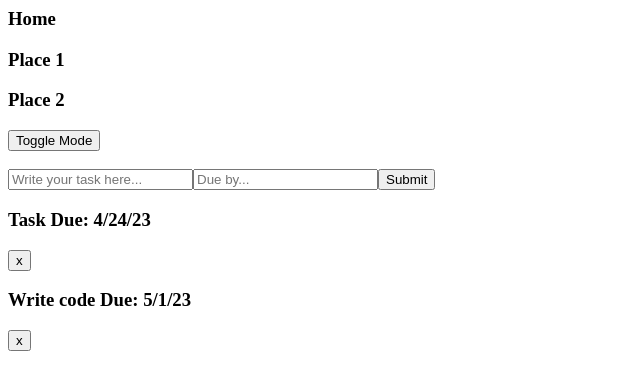
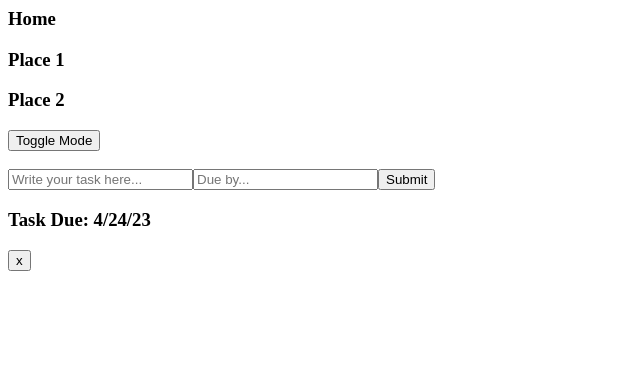
Before and after one commit to teklumezgebo/Productivity-Hub, a React (Create React App) app: page / in a window 1280 px wide. Shown: the top 390 px of the page, without its empty margins (0-640 px from the left). Built offline with nearby package versions, Linux system fonts and the light colour scheme; data requests are answered from the project's data file.

Commit message:
task component format change

```diff
--- a/db.json
+++ b/db.json
@@ -3,12 +3,7 @@
     {
       "task": "Task",
       "due": "4/24/23",
-      "id": 1
-    },
-    {
-      "task": "Write code",
-      "due": "5/1/23",
-      "id": 2
+      "id": 3
     }
   ]
 }
--- a/src/components/App.js
+++ b/src/components/App.js
@@ -26,7 +26,7 @@ function App() {
 
   function filterList(id) {
     const filteredList = list.filter((task) => task.props.id !== id)
-    setList(() => [...list, filteredList])
+    setList(filteredList)
   }
 
   function handleDelete(id) {
@@ -36,6 +36,8 @@ function App() {
     .then(res => res.json())
     .then(() => filterList(id))
   }
+
+  console.log(list)
 
   return (
     <div>
--- a/src/components/TaskList.js
+++ b/src/components/TaskList.js
@@ -10,7 +10,6 @@ function TaskList({ list, onListChange, onDelete }) {
             const displayTask = tasks.map((task) => {
                 return (<Task key={task.id} id={task.id} task={task.task} dueDate={task.due} onDelete={onDelete}/>)
             })
-            console.log(displayTask)
             onListChange(displayTask)
         })
     }, [])
```
